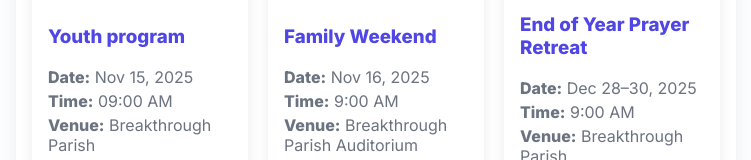
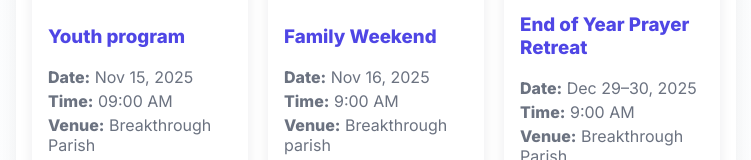
Before and after one commit to Tamida123/Breakthrough-parish, a plain HTML site: page index.html in a window 1280 px wide. Shown: the part 1830-1990 px from the top of the page, without its empty margins (264-1015 px from the left). Drawn offline with Linux system fonts and the light colour scheme.

Commit message:
made changes

```diff
--- a/index.html
+++ b/index.html
@@ -396,7 +396,7 @@
                 <h3>Family Weekend</h3>
                 <p><strong>Date:</strong> Nov 16, 2025</p>
                 <p><strong>Time:</strong> 9:00 AM</p>
-                <p><strong>Venue:</strong> Breakthrough Parish Auditorium</p>
+                <p><strong>Venue:</strong> Breakthrough parish</p>
                 <p class="desc">
                   A joyful family service filled with thanksgiving, music, and
                   testimonies of God’s faithfulness.
@@ -410,7 +410,7 @@
               <img src="./images/download.jpgr.jpg" alt="Prayer Retreat" />
               <div class="event-info">
                 <h3>End of Year Prayer Retreat</h3>
-                <p><strong>Date:</strong> Dec 28–30, 2025</p>
+                <p><strong>Date:</strong> Dec 29–30, 2025</p>
                 <p><strong>Time:</strong> 9:00 AM</p>
                 <p><strong>Venue:</strong> Breakthrough Parish</p>
                 <p class="desc">
```
